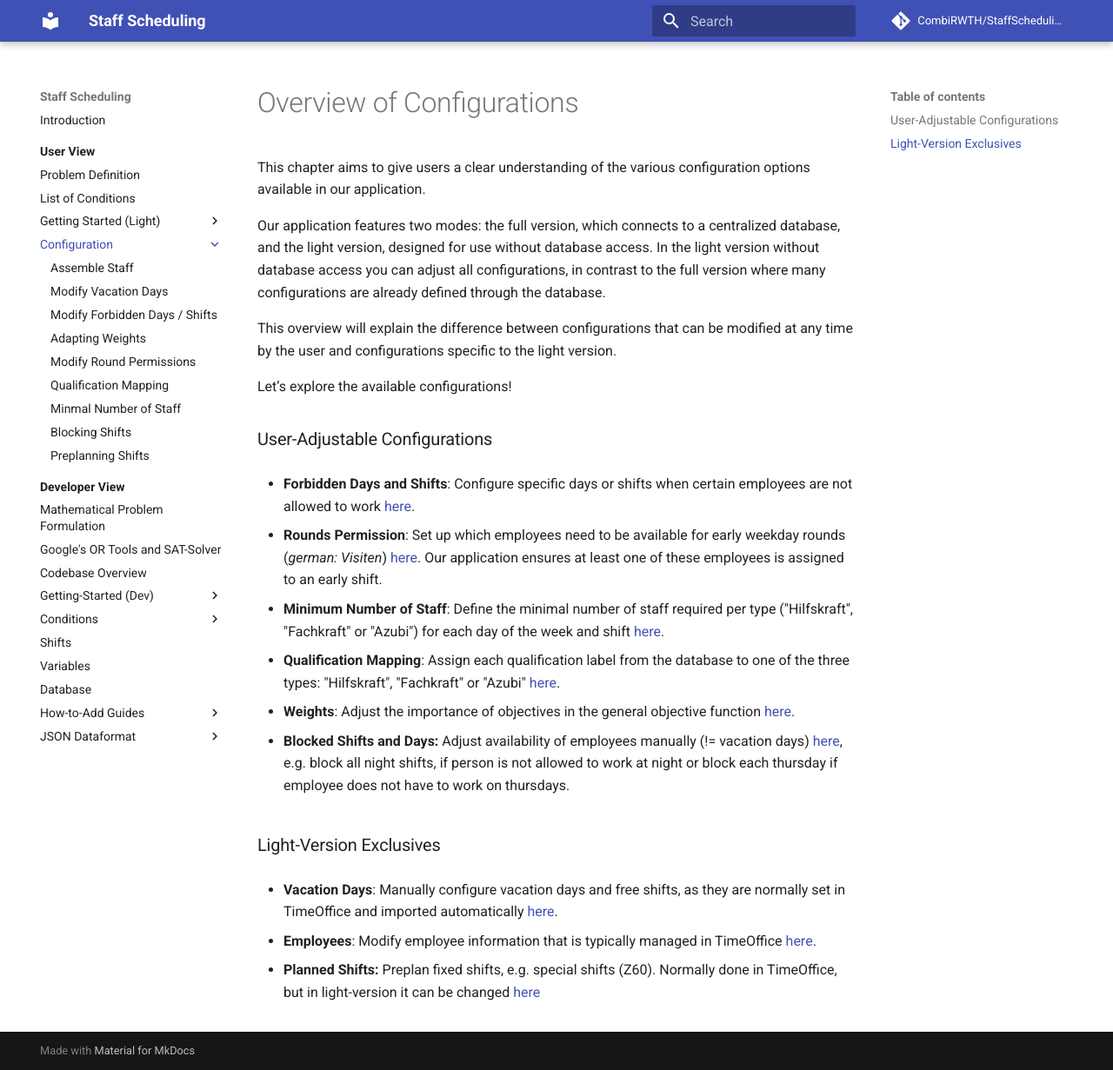
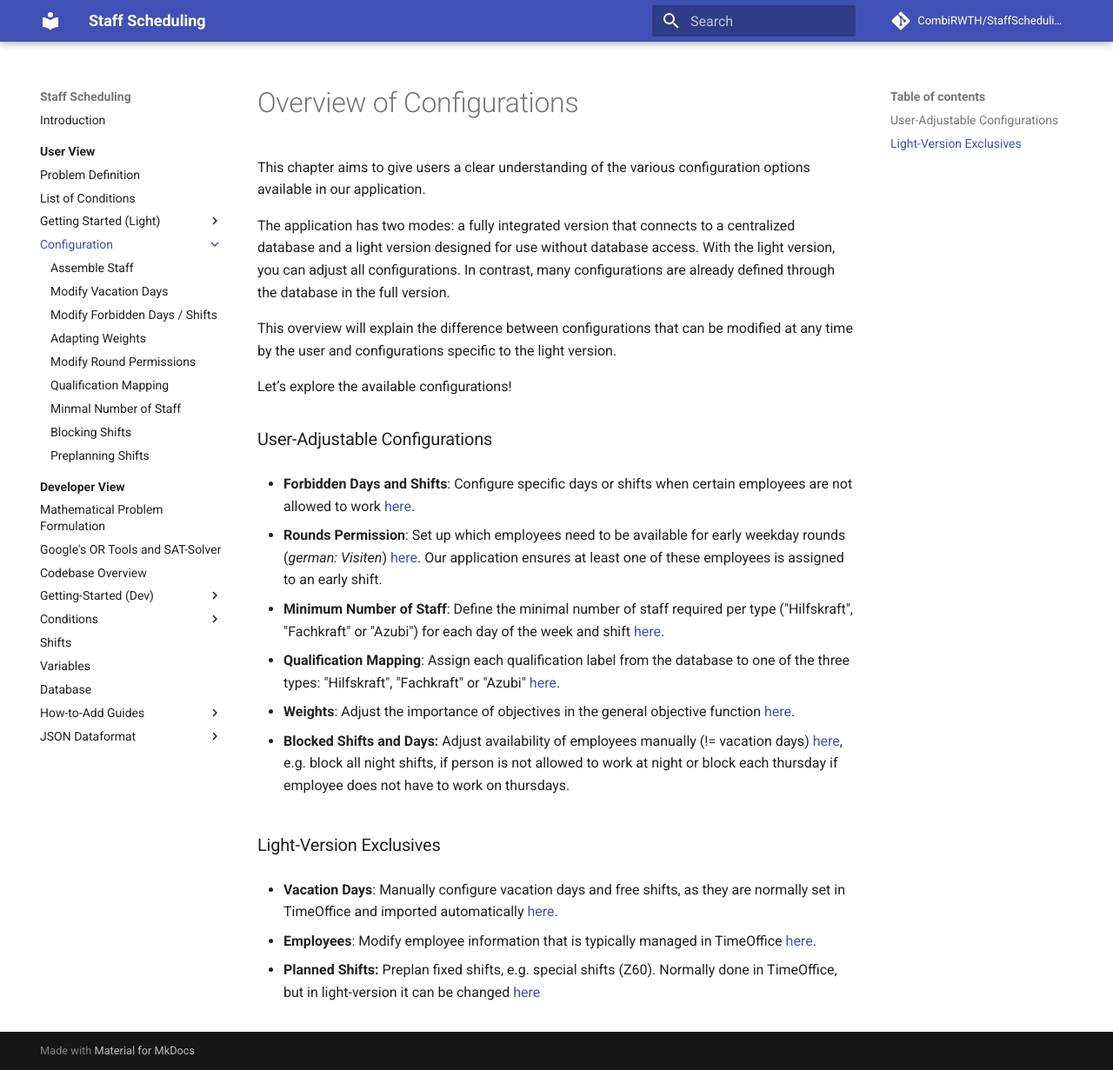
Before and after one commit to CombiRWTH/StaffScheduling, an MkDocs documentation site: the page built from docs/user-view/configuration/index.md, in a window 1280 px wide and 1231 px high. Shown: the whole window at 87% size. Built offline with MkDocs 1.6.1 and Material for MkDocs 9.7.7, drawn with Linux system fonts in a browser that asks for light colours; comment, search, counter and statistics services are not loaded.

Commit message:
Update docs/user-view/configuration/index.md
Co-authored-by: Philipp Lentzen <code@philipplentzen.dev>

```diff
--- a/docs/user-view/configuration/index.md
+++ b/docs/user-view/configuration/index.md
@@ -1,7 +1,8 @@
 This chapter aims to give users a clear understanding of the various configuration options available in our application.
 
-Our application features two modes: the full version, which connects to a centralized database, and the light version, designed for use without database access. In the light version without database access you can adjust all configurations, in contrast to the full version
-where many configurations are already defined through the database.
+The application has two modes: a fully integrated version that connects to a centralized database and a light version designed for use without database access.
+With the light version, you can adjust all configurations.
+In contrast, many configurations are already defined through the database in the full version.
 
 This overview will explain the difference between configurations that can be modified at any time by the user and configurations specific to the light version.
 
```
